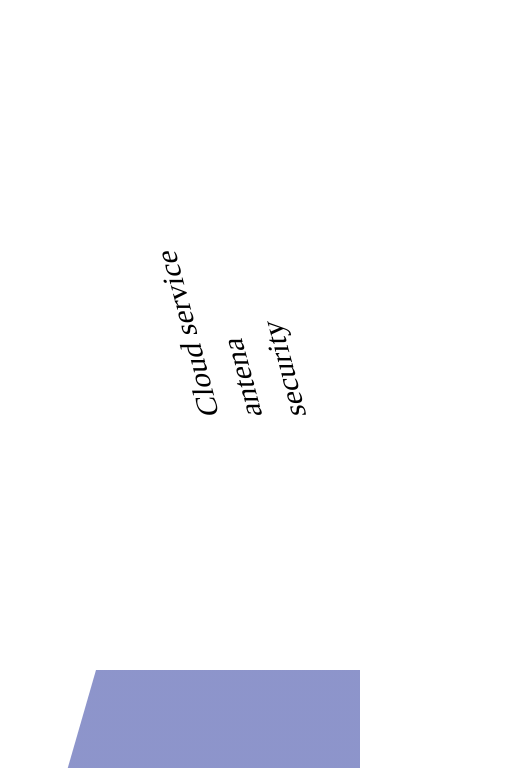
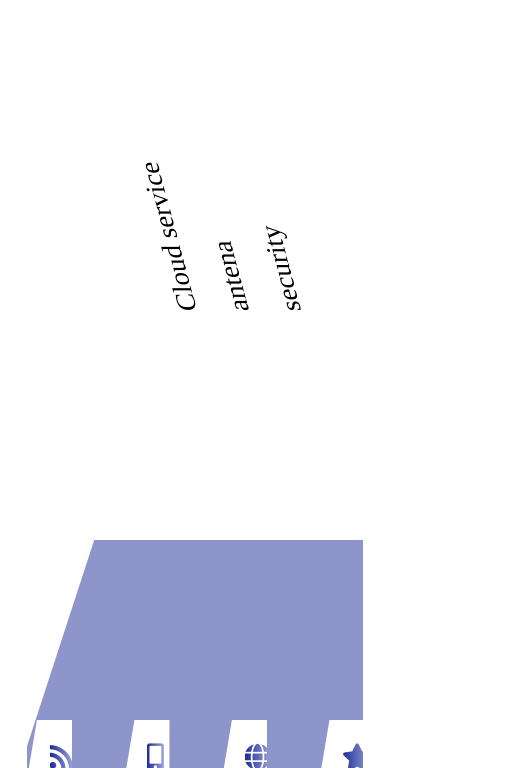
Before and after one commit to Qolizade/SimCard-website-with-Sass, a website: page index.html in a window 390 px wide. Shown: the part 594-1362 px from the top of the page, 505 px wide, since content can reach past the window. Drawn offline with Linux system fonts and the light colour scheme.

Commit message:
set header responsive with phone

```diff
--- a/sass/layout/_header.scss
+++ b/sass/layout/_header.scss
@@ -34,5 +34,13 @@
       left: 50%;
       transform: translate(-50%, 0);
     }
+    @include respond-to(phone) {
+      &--darkblob,
+      &--blueblob,
+      &--simcard {
+        height: 220px;
+        top: 0%;
+      }
+    }
   }
 }
--- a/sass/pages/_home.scss
+++ b/sass/pages/_home.scss
@@ -7,6 +7,9 @@ body {
   display: flex;
   justify-content: center;
   align-items: center;
+  @include respond-to(phone) {
+    display: block;
+  }
 }
 
 .section-specifications-cards {
```
Also changed, not shown: css/style.css.
